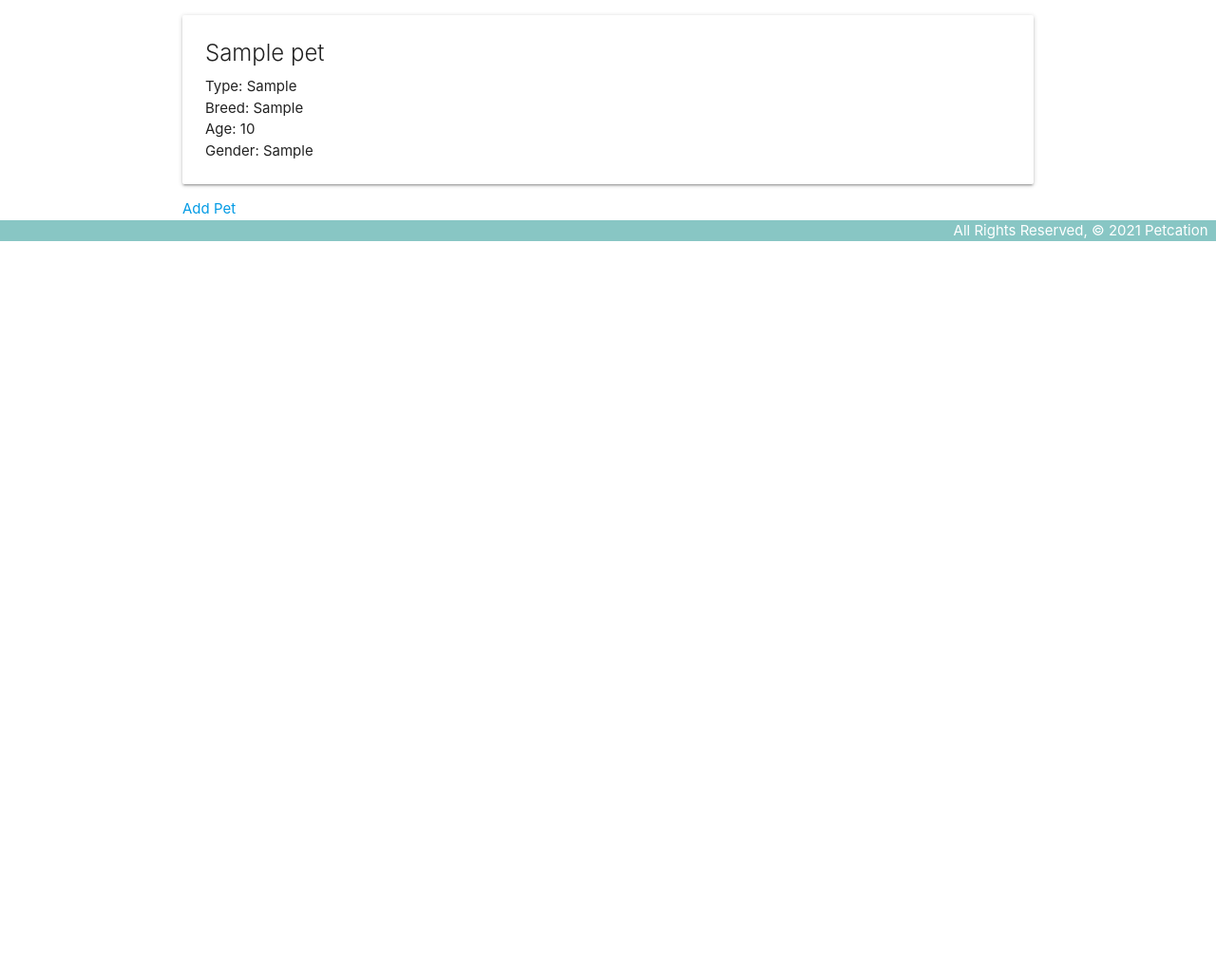
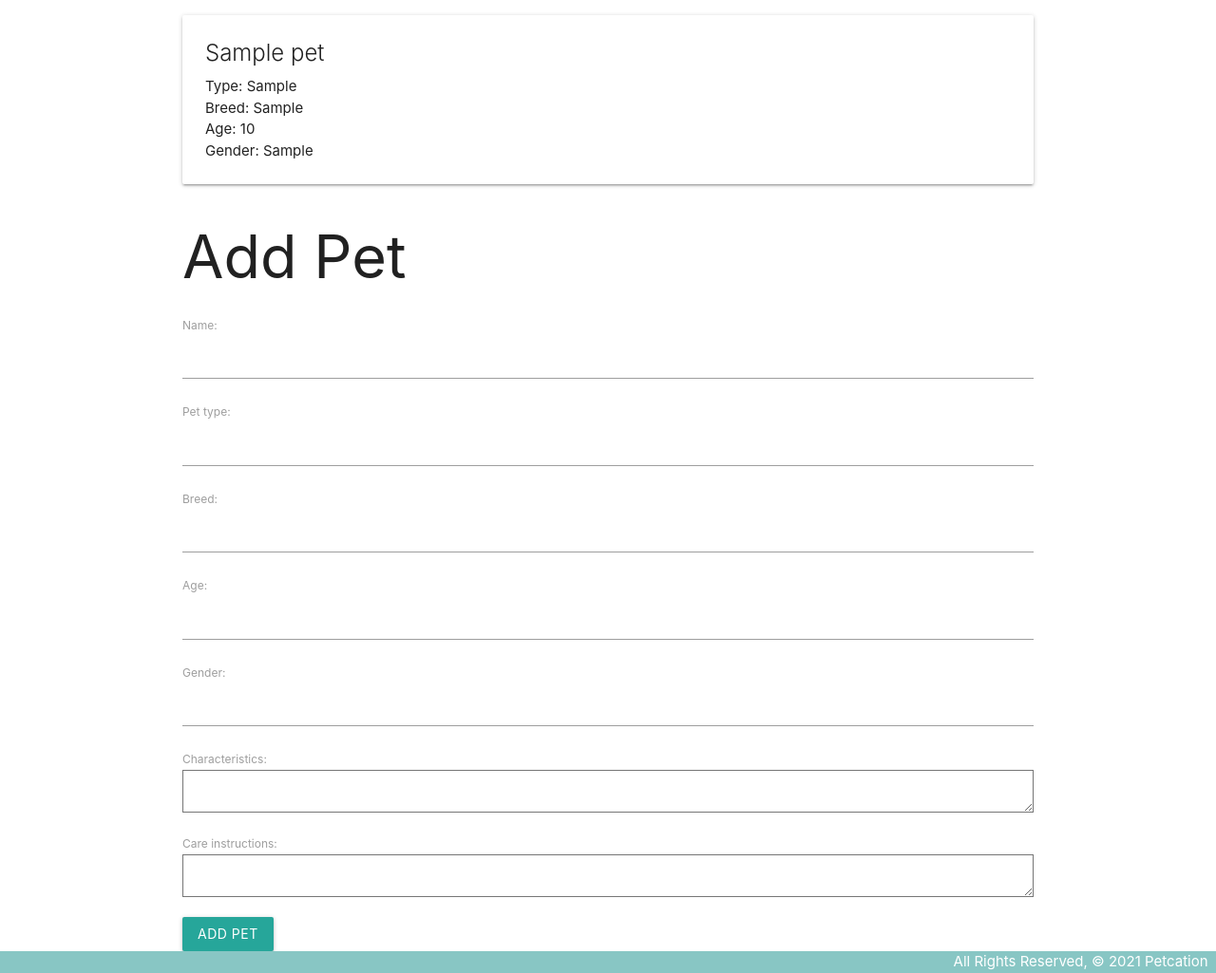
Before and after one commit to beccaawhite/petcation, a Django app: page /owners/1/ in a window 1280 px wide. Shown: the part 767-1792 px from the top of the page at 95% size. Before the commit the page ends 1021 px from the top, so only its background shows below. Run offline with Django 3.2, Linux system fonts and the light colour scheme; tables that the repository leaves empty hold one stand-in row (values such as "Sample post"); some web fonts are replaced.

Commit message:
revert back to add_pet form in owners profile

```diff
--- /dev/null
+++ b/main_app/forms.py
@@ -0,0 +1,7 @@
+from django.forms import ModelForm
+from .models import Pet
+
+class PetForm(ModelForm):
+  class Meta:
+    model = Pet
+    fields = ['name', 'pet_type', 'breed', 'age', 'gender', 'characteristics', 'care_instructions']
--- a/main_app/templates/owners/detail.html
+++ b/main_app/templates/owners/detail.html
@@ -39,10 +39,16 @@
     </div>
   {% endfor %}
   </div>
+  <h1>Add Pet</h1>
+  <!-- Leaving the action empty makes the form post to the same url used to display it -->
   <div class="col s6">
-    <a href="{% url 'pets_create' owner.id %}">Add Pet</a>
+    <form action="{% url 'add_pet' owner.id %}" method="post">
+      {% csrf_token %}
+      {{ pet_form.as_p }}
+      <input type="submit" class="btn" value="Add Pet">
+    </form>
   </div>
-
+</main>
 
 </main>
 {% endblock %}
--- a/main_app/urls.py
+++ b/main_app/urls.py
@@ -11,7 +11,8 @@ urlpatterns = [
     path('owners/create/', views.OwnerCreate.as_view(), name='owners_create'),
     path('owners/<int:pk>/update/', views.OwnerUpdate.as_view(), name='owners_update'),
     path('owners/<int:pk>/delete/', views.OwnerDelete.as_view(), name='owners_delete'),
-    path('owners/<int:owner_id>/pets/create/', views.PetCreate.as_view(), name='pets_create'),
+    # path('owners/<int:owner_id>/pets/create/', views.PetCreate.as_view(), name='pets_create'),
+    path('owners/<int:owner_id>/add_pet/', views.add_pet, name='add_pet'),
     path('sitters/', views.sitters_index, name='sitters_index'),
     path('sitters/<int:sitter_id>/', views.sitters_detail, name='detail'),
     path('sitters/create/', views.SitterCreate.as_view(), name='sitters_create'),
--- a/main_app/views.py
+++ b/main_app/views.py
@@ -1,6 +1,7 @@
 from django.shortcuts import render, redirect
 from django.views.generic.edit import CreateView, UpdateView, DeleteView
 from .models import Owner, Sitter, Pet, Post
+from .forms import PetForm
 
 from django.contrib.auth import login
 from django.contrib.auth.forms import UserCreationForm
@@ -54,10 +55,10 @@ def owners_detail(request, owner_id):
   owner = Owner.objects.get(id=owner_id)
 
   # instatiate PetForm to be rendered in template
-  # pet_form = PetForm()
+  pet_form = PetForm()
   return render(request, 'owners/detail.html', {
-    'owner': owner
-    # 'pet_form': pet_form
+    'owner': owner,
+    'pet_form': pet_form
   })
 
 
@@ -65,13 +66,17 @@ def owners_index(request):
   owners = Owner.objects.filter(user=request.user)
   return render(request, 'owners/index.html', { 'owners': owners })
 
-class PetCreate(CreateView):
-  model = Pet
-  fields = ['name', 'pet_type', 'breed', 'age', 'gender', 'characteristics', 'care_instructions']
+def add_pet(request, owner_id):
+  # create the PetForm using data in request.POST
+  form = PetForm(request.POST)
+  # validate form
+  if form.is_valid():
+    # don't save the form to the db until is has the owner_id assigned
+    new_pet = form.save(commit=False)
+    new_pet.owner_id = owner_id
+    new_pet.save()
+  return redirect('detail', owner_id=owner_id)
 
-  def form_valid(self, form):
-    form.instance.user = self.request.user
-    return super().form_valid(form)
 
 
 # Sitter Views
@@ -80,7 +85,7 @@ class SitterCreate(CreateView):
   fields = ['first_name', 'last_name', 'city', 'pet_experience', 'about']
 
   def form_valid(self, form):
-    form.instance.user = self.request.user
+    form.instance.owner = self.request.owner
     return super().form_valid(form)
 
 class SitterUpdate(UpdateView):
```
Also changed, not shown: main_app/templates/main_app/pet_form.html (deleted, +0 -16 lines).
